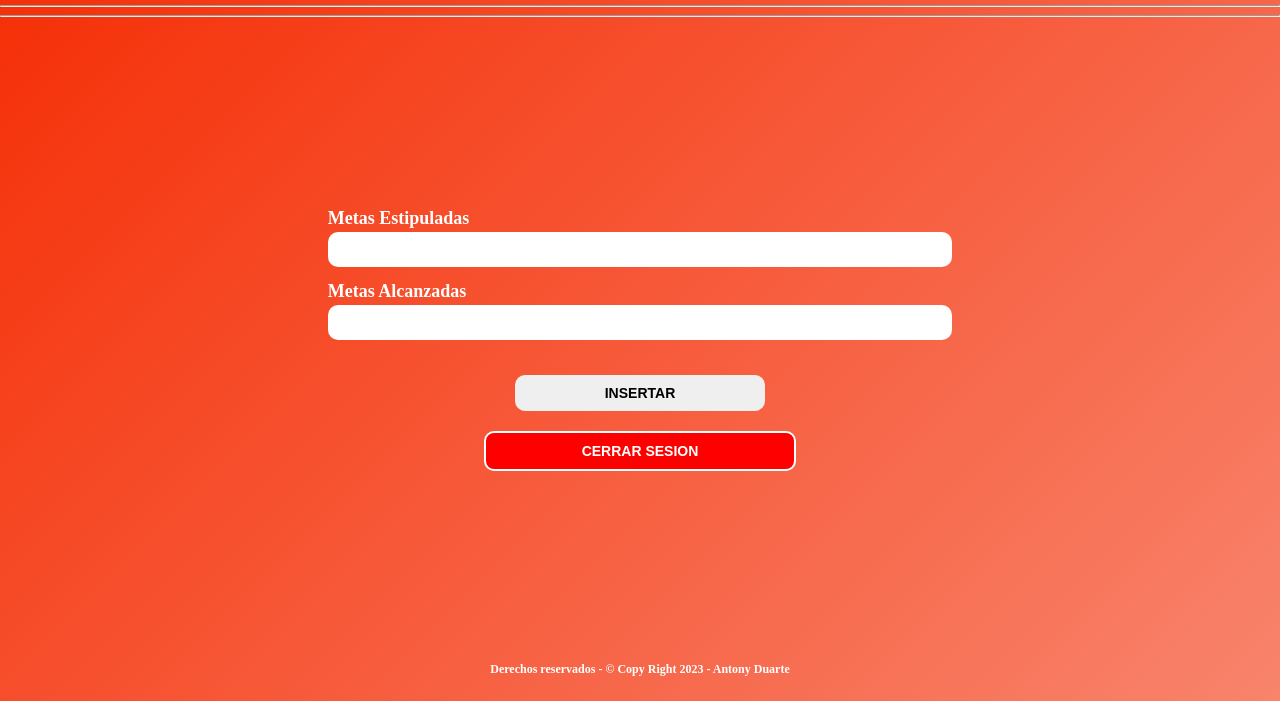
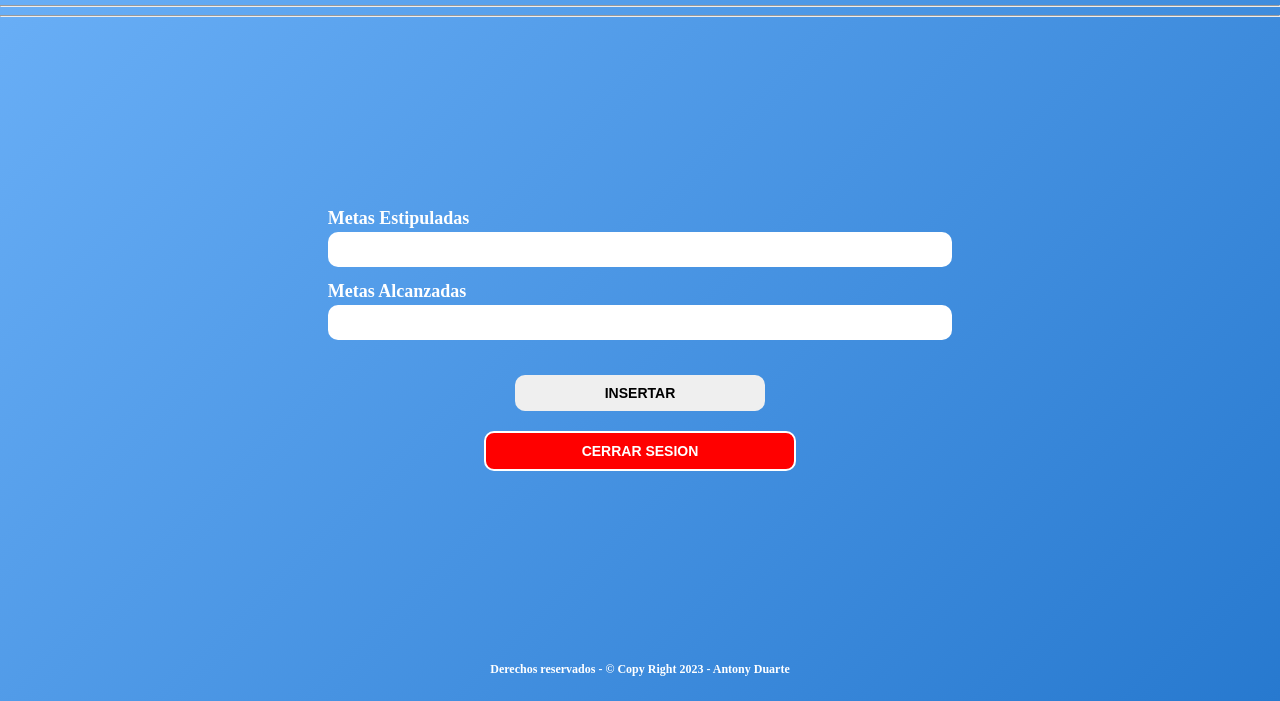
Before and after one commit to Duarte95/Andreyna, a plain HTML site: page pantallas/seccion_metas.html in a window 1280 px wide. Shown: the part 99-800 px from the top of the page. Drawn offline with Linux system fonts and the light colour scheme.

Commit message:
ajuste pequeño

```diff
--- a/css/base.css
+++ b/css/base.css
@@ -11,7 +11,7 @@
 html {
 
     height: 100vh;
-    background: linear-gradient(135deg, #F52C03, #F8846C);
+    background: linear-gradient(135deg, #6CB1F8, #2779CF);
     background-repeat: no-repeat;
 
 }
@@ -20,7 +20,7 @@ html {
 
   display: grid;
   height: calc(100vh - 194px);/* me ajusta el cuerpo a maximo el tamaño de altura del dispositivo, es decir que si expando el teclado el cuerpo o main, se contrae, debe estar en vh ademas de restar lo que sobra*/
-  grid-template-column: repeat(2, 1fr);
+  /* grid-template-column: repeat(2, 1fr); */
   place-content: center;
   margin: 20px;
 
--- a/css/inicio.css
+++ b/css/inicio.css
@@ -13,7 +13,7 @@ html {
     display: flex;
     justify-content: center;
     align-items: center;
-    height: 100vh;
+    min-height: 100vh;
     background: linear-gradient(135deg, #6CB1F8, #2779CF);
     background-repeat: no-repeat;
 
```
